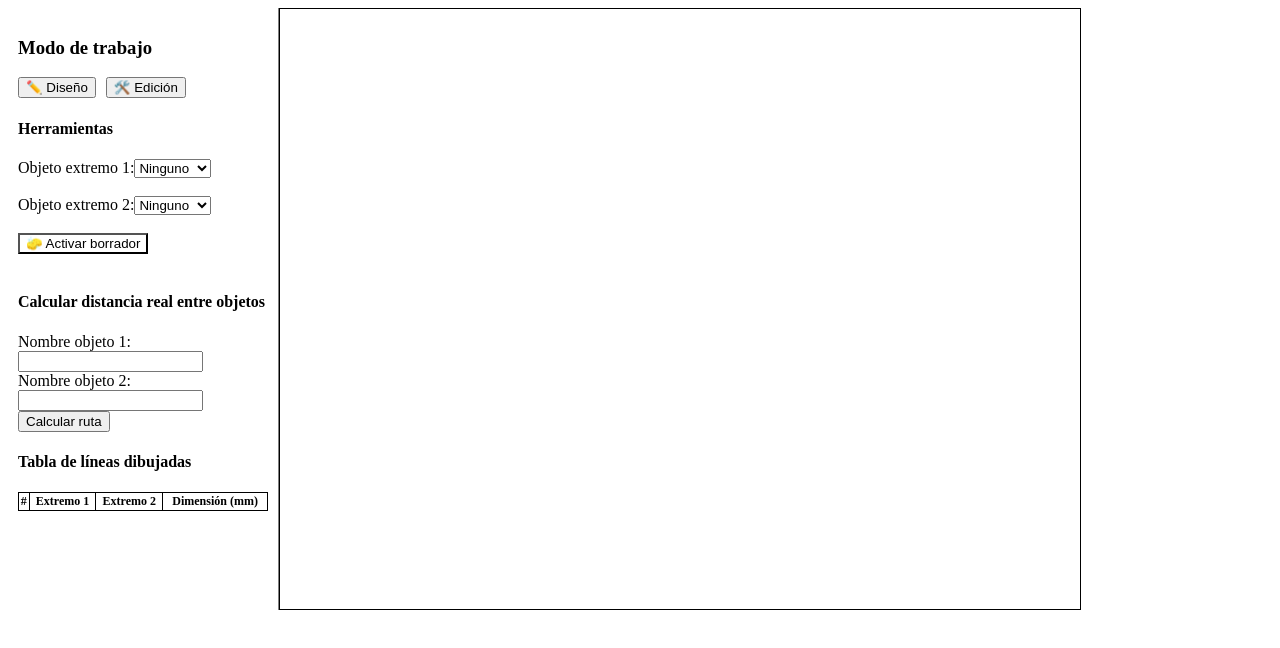
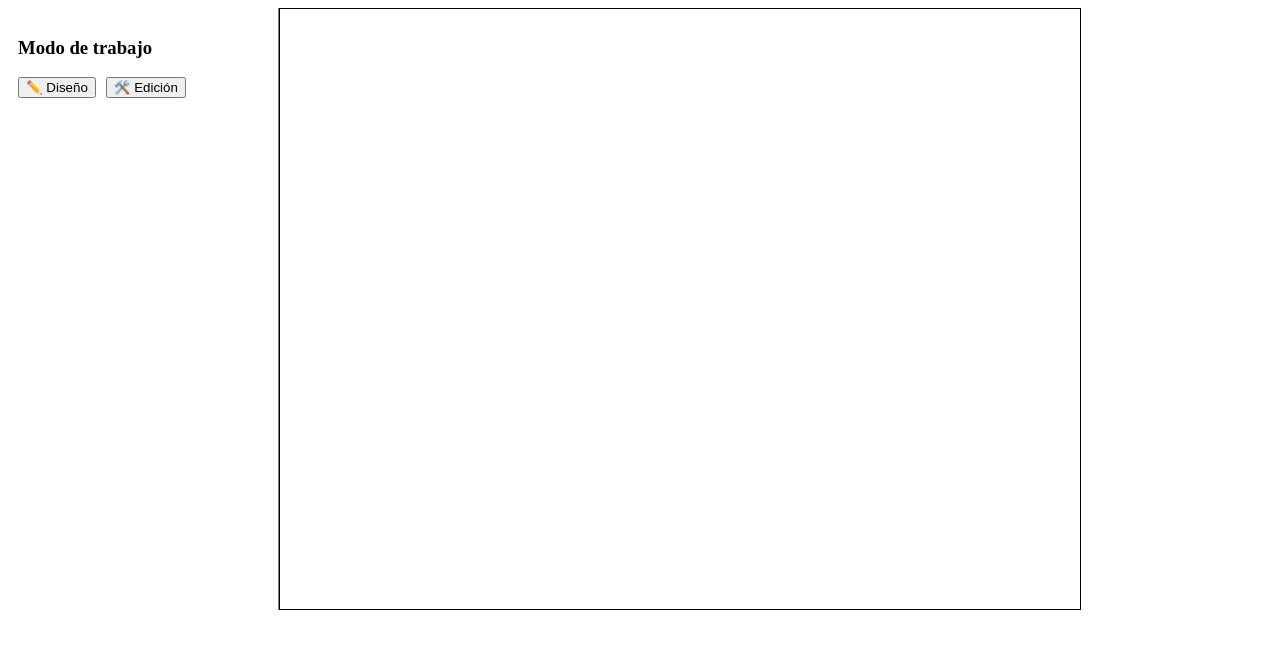
Before and after one commit to somerwest01/Dim_checktofrom, a React (Create React App) app: page / in a window 1280 px wide. Shown: the top 648 px of the page. Built offline with nearby package versions, Linux system fonts and the light colour scheme.

Commit message:
Update App.js

```diff
--- a/src/App.js
+++ b/src/App.js
@@ -107,6 +107,13 @@ const updateNombre = () => {
       targetLine.nombre_obj2 = newName;
     }
 
+    const handleTableEdit = (index, field, value) => {
+  const updatedLines = [...lines];
+  updatedLines[index][field] = value;
+  setLines(updatedLines);
+};
+
+
     // Propagate name to matching endpoints in other lines
    const targetPos = targetLine[selectedEnd.end];
 
@@ -131,6 +138,8 @@ updatedLines.forEach((line) => {
     const updatedLines = [...lines];
     updatedLines.splice(index, 1);
     setLines(updatedLines);
+  } else {
+    setSelectedEnd({ lineIndex: index, end: null }); // Selecciona la línea completa
   }
 };
 
@@ -233,64 +242,54 @@ updatedLines.forEach((line) => {
         <button onClick={() => setMode('design')} style={{ marginRight: '10px' }}>✏️ Diseño</button>
         <button onClick={() => setMode('edit')}>🛠️ Edición</button>
 
-        {mode === 'design' && (
+        {mode === 'edit' && (
   <>
-            <h4>Herramientas</h4>
-            <label>Objeto extremo 1:</label>
-            <select value={obj1} onChange={(e) => setObj1(e.target.value)}>
-              <option>Ninguno</option>
-              <option>Conector</option>
-              <option>BRK</option>
-              <option>SPL</option>
-            </select>
-            <br /><br />
-            <label>Objeto extremo 2:</label>
-            <select value={obj2} onChange={(e) => setObj2(e.target.value)}>
-              <option>Ninguno</option>
-              <option>Conector</option>
-              <option>BRK</option>
-              <option>SPL</option>
-            </select>
-            <br /><br />
-            <button
-              onClick={() => setEraserMode(!eraserMode)}
-              style={{ backgroundColor: eraserMode ? 'lightcoral' : 'white' }}
-            >
-              🧽 {eraserMode ? 'Cancelar borrador' : 'Activar borrador'}
-            </button>
-            <br /><br />
-            <h4>Calcular distancia real entre objetos</h4>
-            <label>Nombre objeto 1:</label>
-            <input type="text" value={nameInput1} onChange={(e) => setNameInput1(e.target.value)} />
-            <br />
-            <label>Nombre objeto 2:</label>
-            <input type="text" value={nameInput2} onChange={(e) => setNameInput2(e.target.value)} />
-            <br />
-            <button onClick={calcularRutaReal}>Calcular ruta</button>
-            {distanciaRuta !== null && (
-              <p>📏 Distancia total: {distanciaRuta.toFixed(2)} mm<br />🧭 Ruta: {rutaCalculada.join(' → ')}</p>
-            )}
-<h4>Tabla de líneas dibujadas</h4>
+    <h4>Tabla editable de líneas</h4>
+    <div style={{ maxHeight: '400px', overflowY: 'auto' }}>
       <table style={{ width: '100%', fontSize: '12px', borderCollapse: 'collapse' }}>
         <thead>
           <tr>
-      <th style={{ border: '1px solid black' }}>#</th>
-      <th style={{ border: '1px solid black' }}>Extremo 1</th>
-      <th style={{ border: '1px solid black' }}>Extremo 2</th>
-      <th style={{ border: '1px solid black' }}>Dimensión (mm)</th>
+            <th>#</th>
+            <th>Extremo 1</th>
+            <th>Extremo 2</th>
+            <th>Dimensión (mm)</th>
           </tr>
         </thead>
         <tbody>
           {lines.map((line, index) => (
-      <tr key={index}>
-        <td style={{ border: '1px solid gray' }}>{index + 1}</td>
-        <td style={{ border: '1px solid gray' }}>{line.nombre_obj1 || '❌'}</td>
-        <td style={{ border: '1px solid gray' }}>{line.nombre_obj2 || '❌'}</td>
-        <td style={{ border: '1px solid gray' }}>{line.dimension_mm || '❌'}</td>
+            <tr
+              key={index}
+              style={{
+                backgroundColor: selectedEnd?.lineIndex === index ? 'lightblue' : 'white',
+              }}
+            >
+              <td>{index + 1}</td>
+              <td>
+                <input
+                  type="text"
+                  value={line.nombre_obj1}
+                  onChange={(e) => handleTableEdit(index, 'nombre_obj1', e.target.value)}
+                />
+              </td>
+              <td>
+                <input
+                  type="text"
+                  value={line.nombre_obj2}
+                  onChange={(e) => handleTableEdit(index, 'nombre_obj2', e.target.value)}
+                />
+              </td>
+              <td>
+                <input
+                  type="number"
+                  value={line.dimension_mm || ''}
+                  onChange={(e) => handleTableEdit(index, 'dimension_mm', parseFloat(e.target.value))}
+                />
+              </td>
             </tr>
           ))}
         </tbody>
       </table>
+    </div>
   </>
 )}
 
```
Lines whose indentation alone changed are shown as unchanged.
